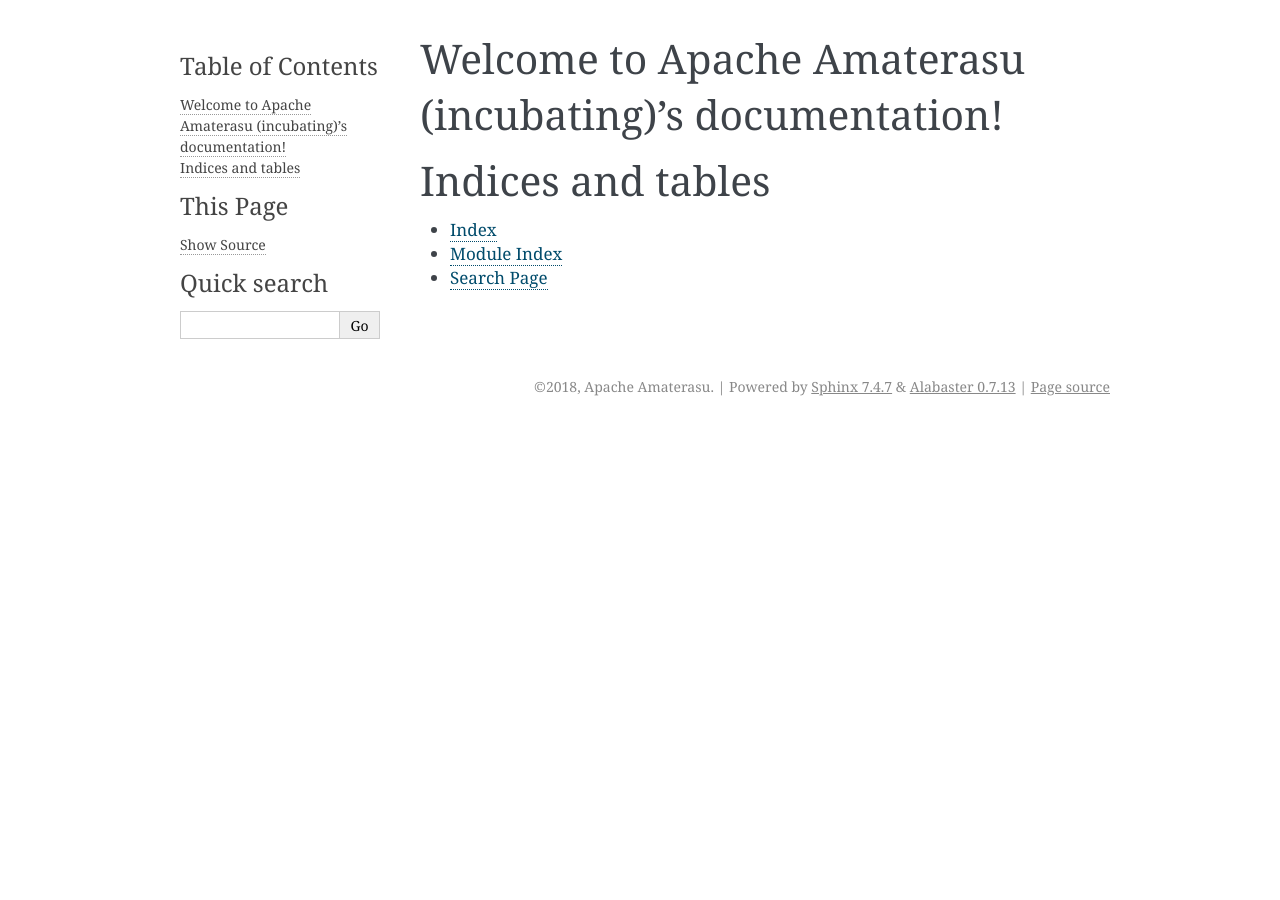
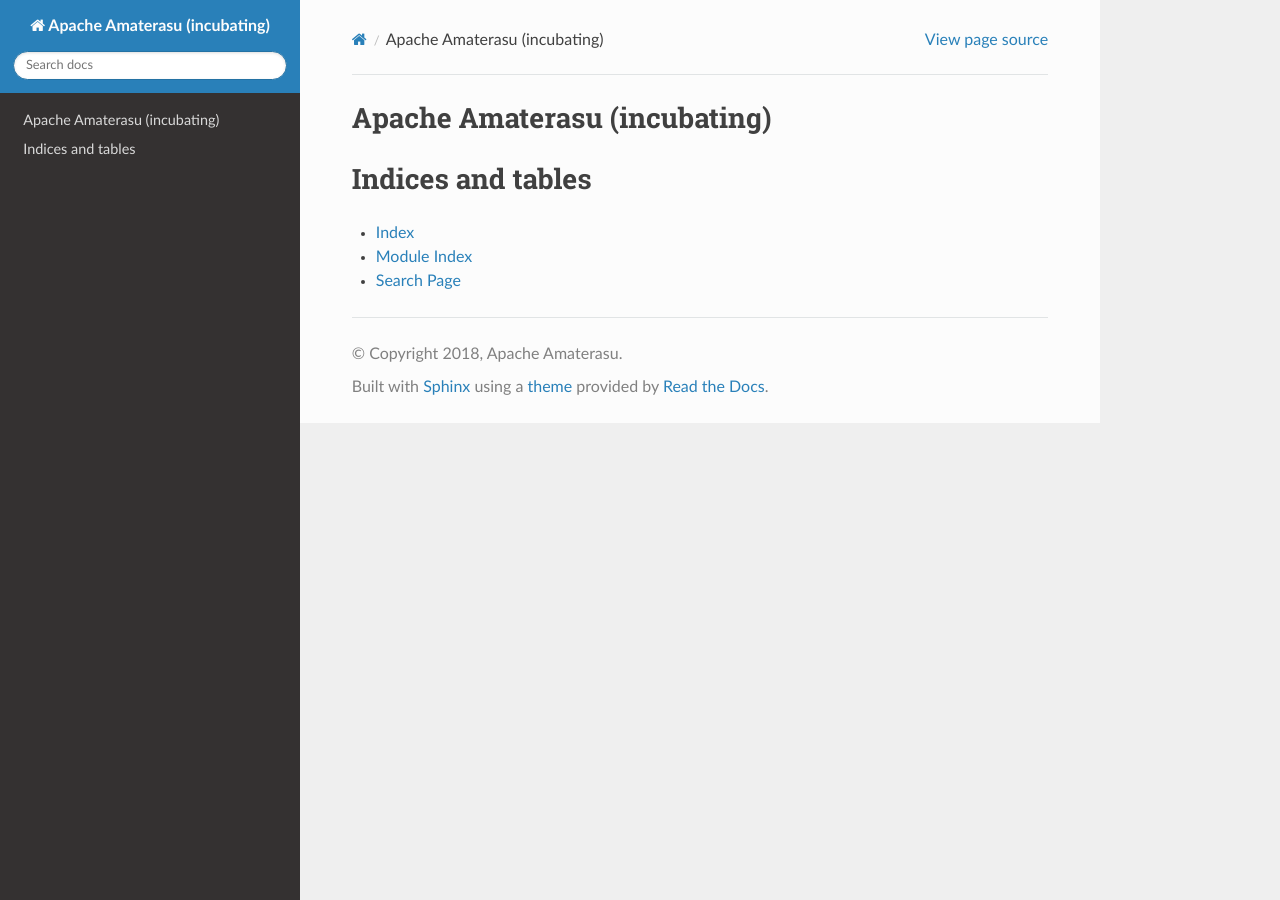
Before and after one commit to apache/incubator-retired-amaterasu, a Sphinx documentation site: the page built from docs/index.rst, in a window 1280 px wide. Built offline with Sphinx 7.4.7 and the Read the Docs theme 2.0.0, drawn with Linux system fonts in a browser that asks for light colours.

Commit message:
changed theme

```diff
--- a/docs/conf.py
+++ b/docs/conf.py
@@ -74,7 +74,7 @@
 # The theme to use for HTML and HTML Help pages.  See the documentation for
 # a list of builtin themes.
 #
-html_theme = 'alabaster'
+html_theme = 'sphinx_rtd_theme'
 
 # Theme options are theme-specific and customize the look and feel of a theme
 # further.  For a list of options available for each theme, see the
--- a/docs/index.rst
+++ b/docs/index.rst
@@ -3,8 +3,8 @@
    You can adapt this file completely to your liking, but it should at least
    contain the root `toctree` directive.
 
-Welcome to Apache Amaterasu (incubating)'s documentation!
-=========================================================
+Apache Amaterasu (incubating)
+=============================
 
 .. toctree::
    :maxdepth: 2
```
